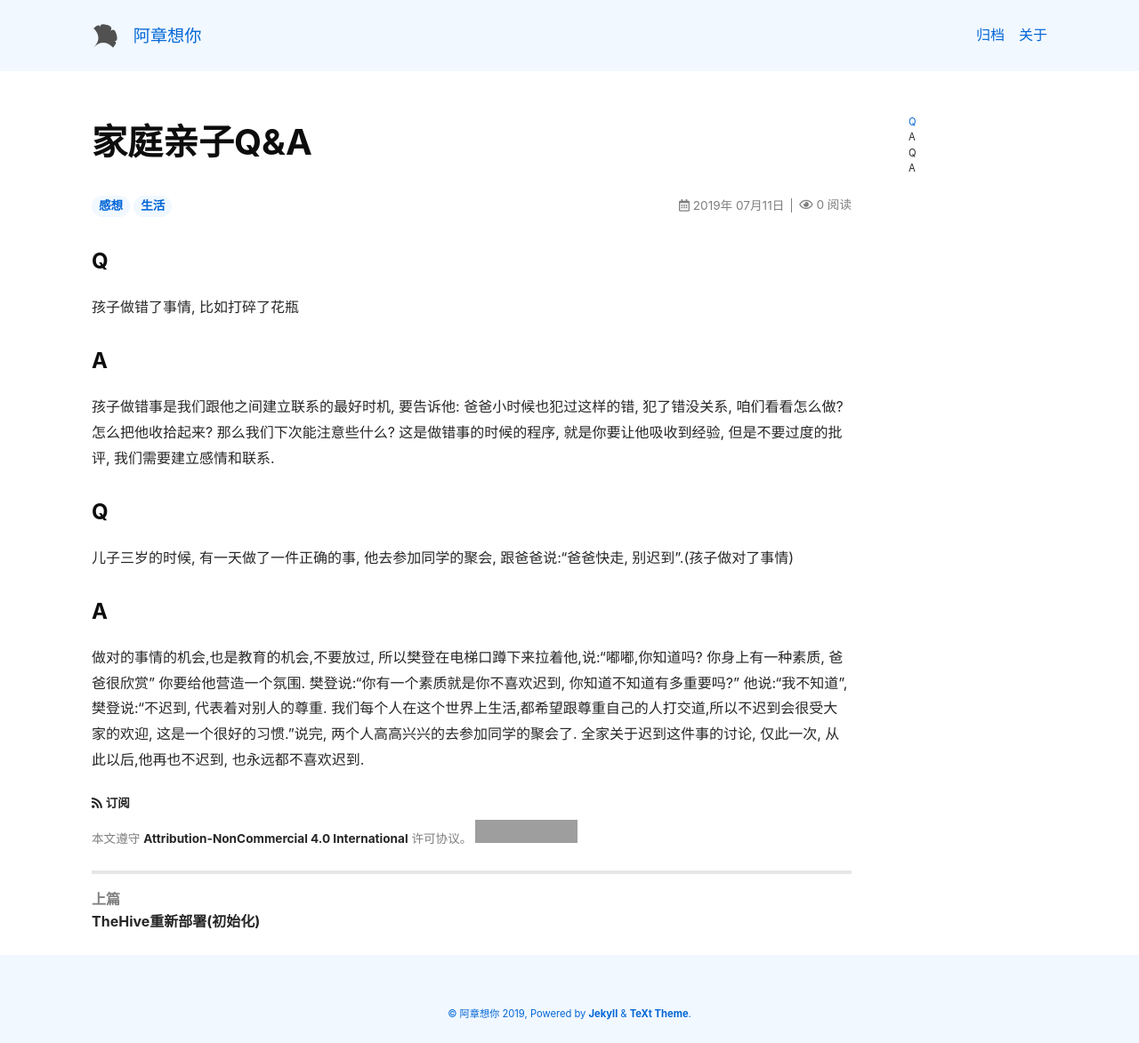
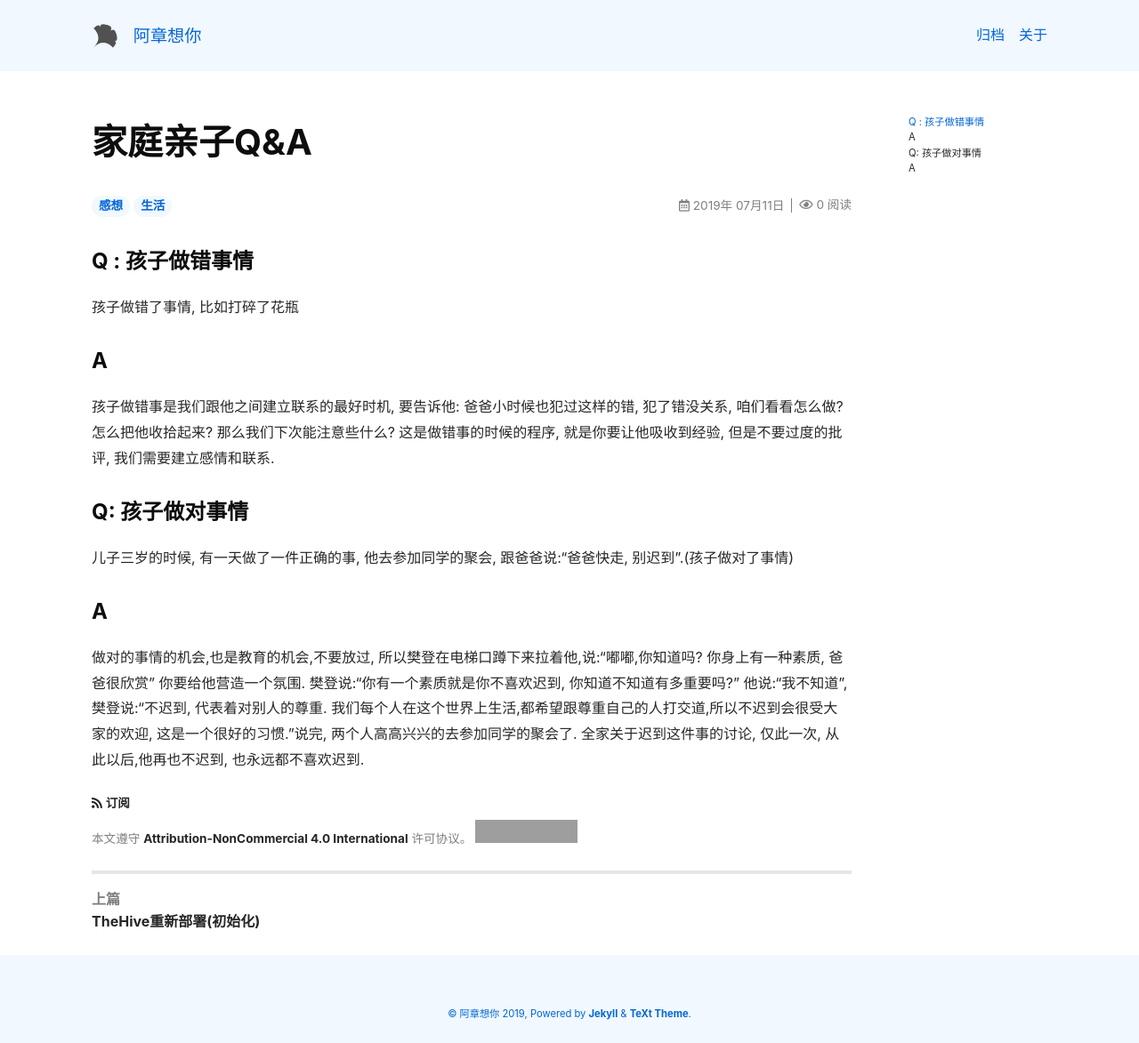
Before and after one commit to CheungChan/iblog, a Jekyll site: the page built from _posts/2019-07-11-家庭亲子.md, in a window 1280 px wide. Shown: the whole page at 89% size. Built offline with Jekyll 4.4.1, drawn with Linux system fonts in a browser that asks for light colours; nearby versions of some CDN libraries; comment, search, counter and statistics services are not loaded; grey boxes are pictures that could not be loaded.

Commit message:
家庭亲子SS

```diff
--- a/_posts/2019-07-11-家庭亲子.md
+++ b/_posts/2019-07-11-家庭亲子.md
@@ -7,7 +7,7 @@ tags: 感想 生活
 typora-root-url: ../../iblog
 ---
 
-### Q
+### Q : 孩子做错事情
 
 孩子做错了事情, 比如打碎了花瓶
 
@@ -15,7 +15,7 @@ typora-root-url: ../../iblog
 
 孩子做错事是我们跟他之间建立联系的最好时机, 要告诉他: 爸爸小时候也犯过这样的错, 犯了错没关系, 咱们看看怎么做?怎么把他收拾起来? 那么我们下次能注意些什么? 这是做错事的时候的程序, 就是你要让他吸收到经验, 但是不要过度的批评, 我们需要建立感情和联系.
 
-### Q
+### Q: 孩子做对事情
 
 儿子三岁的时候, 有一天做了一件正确的事, 他去参加同学的聚会, 跟爸爸说:“爸爸快走, 别迟到”.(孩子做对了事情)
 
```
